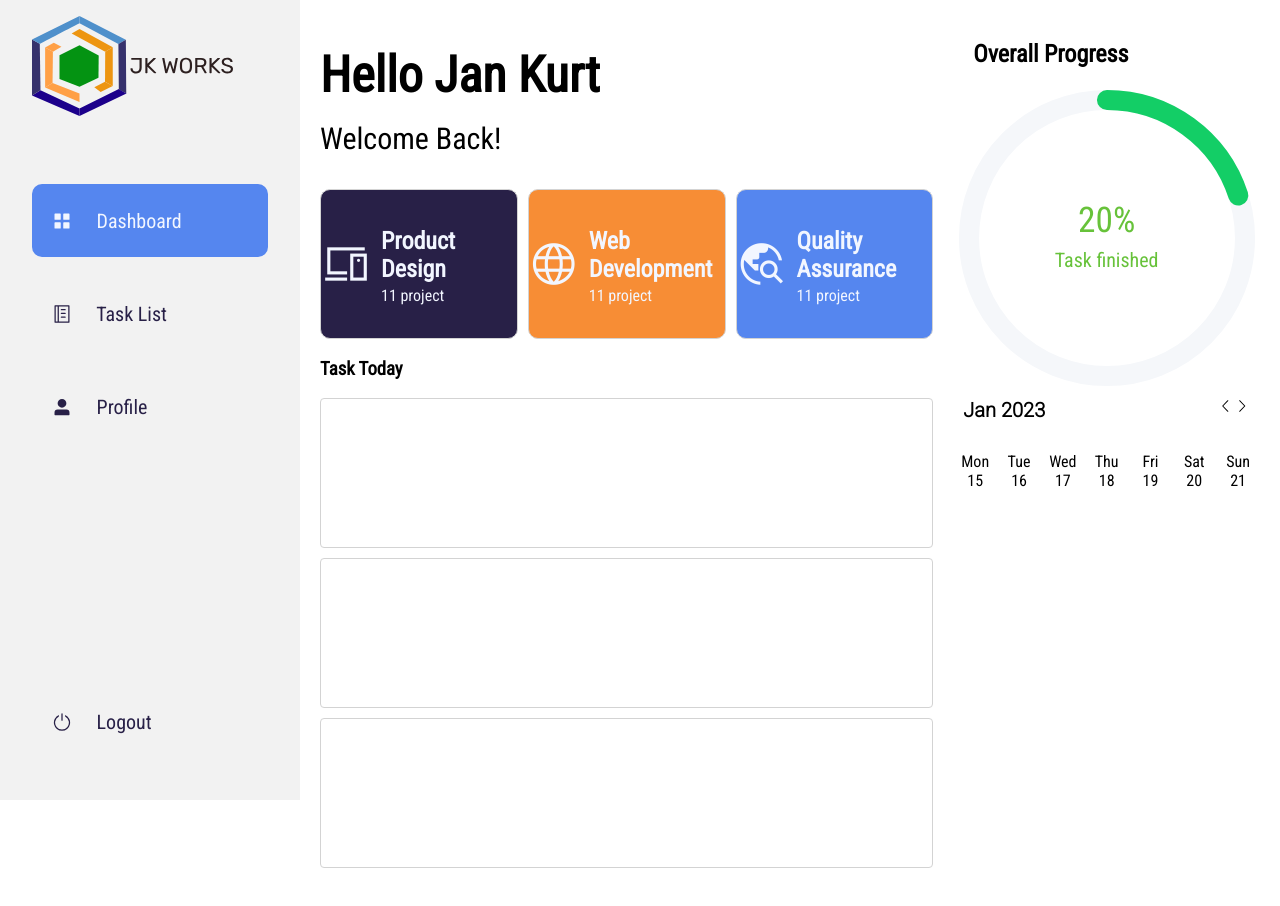
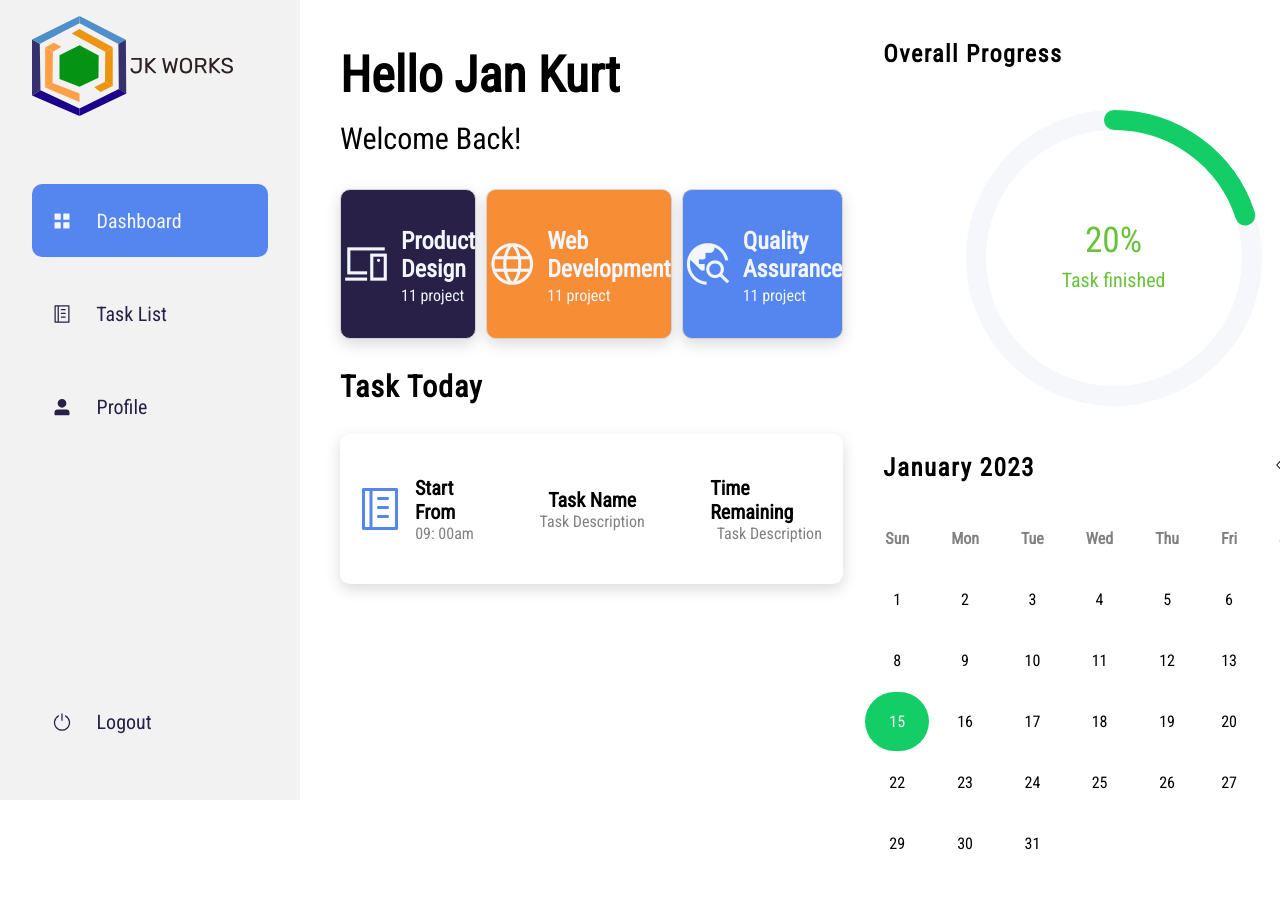
Before and after one commit to Jankurtb17/todo-frontend, a Vue app: page /dashboard in a window 1280 px wide. Shown: the top 906 px of the page. Built offline with nearby package versions, Linux system fonts and the light colour scheme.

Commit message:
feature: add date

```diff
--- a/src/components/BaseLayout.vue
+++ b/src/components/BaseLayout.vue
@@ -125,4 +125,7 @@
   flex-direction: column;
   justify-content: flex-end;
 }
+
+.el-main {
+}
 </style>
--- /dev/null
+++ b/src/components/BaseTab.vue
@@ -0,0 +1,24 @@
+<template>
+  <el-tabs v-model="activeName" class="demo-tabs">
+    <el-tab-pane label="All" style="" name="All">
+      <slot name="all"></slot>
+    </el-tab-pane>
+    <el-tab-pane label="Today" name="second">
+      <slot name="today"></slot>
+    </el-tab-pane>
+    <el-tab-pane label="Week" name="third">
+      <slot name="week"></slot>
+    </el-tab-pane>
+    <el-tab-pane label="Personal" name="fourth">
+      <slot name="personal"></slot>
+    </el-tab-pane>
+    <el-tab-pane label="Work" name="fifth">
+      <slot name="work"></slot>
+    </el-tab-pane>
+  </el-tabs>
+</template>
+
+<script lang="ts" setup>
+import { ref } from 'vue';
+const activeName = ref('All')
+</script>
--- a/src/plugins/element-plus.ts
+++ b/src/plugins/element-plus.ts
@@ -39,7 +39,10 @@
   ElDropdownItem,
   ElPageHeader,
   ElPagination,
-  ElProgress
+  ElProgress,
+  ElCalendar,
+  ElTimeline,
+  ElTimelineItem,
 } from "element-plus";
 
 import {
@@ -110,6 +113,9 @@
     .use(ElPageHeader)
     .use(ElPagination)
     .use(ElProgress)
+    .use(ElCalendar)
+    .use(ElTimeline)
+    .use(ElTimelineItem)
     .component("el-icon-zoomin", ZoomIn)
     .component("Edit", Edit)
     .component("Delete", Delete)
--- a/src/router/index.ts
+++ b/src/router/index.ts
@@ -36,7 +36,10 @@
         },
         {
           path: '/dashboard',
-          component: () => import('@/views/AppDashboard.vue')
+          component: () => import('@/views/AppDashboard.vue'),
+          meta: {
+            hasMain: true
+          }
         },
         {
           path: '/task',
--- a/src/views/AppDashboard.vue
+++ b/src/views/AppDashboard.vue
@@ -29,118 +29,171 @@
         </div>
       </div>
 
-      <h3>Task Today</h3>
+      <h1 class="task-today">Task Today</h1>
       <div class="grid-row">
-        <div class="grid-row-item"></div>
-        <div class="grid-row-item"></div>
-        <div class="grid-row-item"></div>
+        <div class="grid-row-item">
+          <div class="memo">
+            <el-icon><Memo class="icon" /></el-icon>
+          </div>
+          <div class="start">
+            <span class="header">Start From</span>
+            <span class="text">09: 00am</span>
+          </div>
+          <div class="task-name">
+            <span class="header">Task Name</span>
+            <span class="text">Task Description</span>
+          </div>
+          <div class="time-remaining">
+            <span class="header">Time Remaining</span>
+            <span class="text">Task Description</span>
+          </div>
+        </div>
       </div>
     </div>
 
     <div class="grid-2">
       <h2>Overall Progress</h2>
       <div class="progress">
-        <el-progress type="circle" :percentage="20" status="success" :stroke-width="20" :width="300">
+        <el-progress
+          type="circle"
+          :percentage="20"
+          status="success"
+          :stroke-width="20"
+          :width="300"
+        >
           <template #default="{ percentage }">
-            <span class="percentage-value">{{ percentage }}%</span> <br/>
+            <span class="percentage-value">{{ percentage }}%</span> <br />
             <span class="percentage-label">Task finished</span>
           </template>
         </el-progress>
       </div>
-      <div class="date">
-        <div>
-          <span>{{ getMonth }} {{ year }}</span>
+      <div class="daysOfTheMonth">
+        <div class="monthAndYear">
+          <h1 class="currMonth">{{ monthName }} {{ year }}</h1>
+          <div class="arrow">
+            <el-icon @click="prevMonth"><ArrowLeft  /></el-icon>
+            <el-icon  @click="nextMonth"><ArrowRight/></el-icon>
+          </div>
         </div>
-        <div>
-          <el-icon><ArrowLeft /></el-icon>
-          <el-icon><ArrowRight /></el-icon>
-        </div>
-      </div>
-      <div class="days">
-        <div v-for="week in weeks" :key="week" class="days-item">
-          <span>{{ week }}</span>
-        </div>
-
-      </div>
-      <div class="dates">
-        <div v-for="(days, index) in daysOfTheWeek" :key="index" class="days-item">
-          <span >{{ days }} </span>
-        </div>
+        <table>
+          <thead>
+            <tr>
+              <th v-for="day in weekDays" :key="day">
+                {{ day }}
+              </th>
+            </tr>
+          </thead>
+          <tbody>
+            <tr v-for="(week, index) in weeks" :key="index">
+              <td v-for="day in week" :key="day.date" :class="{ 'today': isToday(day.date) }">
+                {{ day.date }}
+              </td>
+            </tr>
+          </tbody>
+        </table>
       </div>
     </div>
   </div>
 </template>
 
 <script lang="ts" setup>
-import { ref, computed } from 'vue';
-const getDate = new Date();
-const month = getDate.getUTCMonth() + 1;
-const year = getDate.getFullYear()
-const getMonth = ref("")
-const curr = new Date; // get current date
-const first = curr.getDate()
-const firstday = (new Date(curr.setDate(first+1))).toString();
-const daysOfTheWeek = ref<Array<string>>([])
-const isActive = ref(false)
-for(let i = 0; i < 7; i++) {
-   const next = new Date(curr.getTime());
-   next.setDate(first+i);
-   if(curr.getDate() === next.getDate()) {
-    isActive.value = true;
-   }
-   daysOfTheWeek.value.push(next.getDate())
+import { ArrowLeft } from "@element-plus/icons-vue";
+import { ref, computed } from "vue";
+let month = new Date().getMonth();
+let year = new Date().getFullYear();
+const today = new Date().getDate()
+const monthNames = ref<Array<string>>([
+  "January",
+  "February",
+  "March",
+  "April",
+  "May",
+  "June",
+  "July",
+  "August",
+  "September",
+  "October",
+  "November",
+  "December",
+]);
+const daysInMonth = ref([31, 28, 31, 30, 31, 30, 31, 31, 30, 31, 30, 31]);
+const weekDays = ref<Array<string>>([
+  "Sun",
+  "Mon",
+  "Tue",
+  "Wed",
+  "Thu",
+  "Fri",
+  "Sat",
+]);
+
+const monthName = computed(() => {
+  return monthNames.value[month];
+});
+
+const weeks = computed(() => {
+  const firstDay = new Date(year, month, 1).getDay();
+  const lastDay = new Date(year, month, daysInMonth.value[month]).getDay();
+  const lastDate = daysInMonth.value[month];
+  const weeks = [];
+  let week = [];
+
+  for (let i = 1; i <= firstDay; i++) {
+    week.push({ date: "" });
+  }
+  for (let i = 1; i <= lastDate; i++) {
+    week.push({ date: i });
+    if (week.length === 7) {
+      weeks.push(week);
+      week = [];
+    }
+  }
+  for (let i = lastDay; i < 7; i++) {
+    week.push({ date: "" });
+  }
+  if (week.length) {
+    weeks.push(week);
+  }
+
+  return weeks;
+});
+
+const nextMonth = () => {
+  month++;
+  if (month > 11) {
+    month = 0;
+    year++;
+  }
+};
+
+const prevMonth = () => {
+  month--;
+  if (month < 0) {
+    month = 11;
+    year--;
+  }
+};
+
+const isToday = (date: any) => {
+  return date === today;
 }
-const weeks = ref([ "Mon", "Tue", "Wed", "Thu", "Fri", "Sat", "Sun"])
-switch (month) {
-  case 1:
-    getMonth.value = "Jan"
-    break;
-  case 2:
-    getMonth.value = "Feb"
-    break;
-  case 3:
-    getMonth.value = "Mar"
-    break;
-  case 4:
-    getMonth.value = "Apr"
-    break;
-  case 5:
-    getMonth.value = "May"
-    break;
-  case 6:
-    getMonth.value = "Jun"
-    break;
-  case 7:
-    getMonth.value = "Jul"
-    break;
-  case 8:
-    getMonth.value = "Aug"
-    break;
-  case 9:
-    getMonth.value = "Sep"
-    break;
-  case 10:
-    getMonth.value = "Oct"
-    break;
-  case 11:
-    getMonth.value = "Nov"
-    break;
-  case 12:
-    getMonth.value = "Dec"
-    break;
-  default:
-    break;
-}
+
 </script>
 
 <style scoped>
 .grid-1 {
   position: relative;
   top: -1.5em;
+  padding-left: 20px;
 }
 .welcome-text h1 {
   font-size: 50px;
   font-family: "Roboto Condensed", sans-serif;
+}
+
+.grid-1 .task-today {
+  font-size: 30px;
+  letter-spacing: 1px;
 }
 
 .welcome-text span {
@@ -153,6 +206,7 @@
   grid-auto-columns: 2fr 1fr;
   grid-gap: 20px;
   grid-auto-flow: column;
+  column-gap: 20px;
 }
 
 .grid-cols {
@@ -168,6 +222,7 @@
 
 .grid-item {
   border: 1px solid lightgray;
+  box-shadow: rgba(0, 0, 0, 0.15) 0px 5px 15px 0px;
   height: 150px;
   border-radius: 10px;
   display: flex;
@@ -191,10 +246,38 @@
 }
 
 .grid-row-item {
-  border: 1px solid lightgray;
+  box-shadow: rgba(0, 0, 0, 0.15) 0px 5px 15px 0px;
   height: 150px;
-  border-radius: 4px;
+  border-radius: 10px;
+  display: grid;
+  grid-template-columns: 60px .5fr 2fr 1fr;
+  grid-auto-flow: columns;
+  padding: 15px;
 }
+
+.grid-row-item .header {
+  font-weight: bold;
+  font-size: 20px;
+}
+
+.grid-row-item .text {
+  color: gray;
+}
+
+.memo {
+  display: flex;
+  align-items: center;
+  color: #5586ef;
+  font-size: 50px;
+}
+
+.task-name, .time-remaining, .start {
+  display: flex;
+  flex-direction: column;
+  justify-content: center;
+  align-items: center;
+}
+
 
 .grid-row {
   display: grid;
@@ -203,7 +286,9 @@
 }
 
 .grid-2 {
+  display: grid;
   margin-bottom: 1.5em;
+  gap: 20px;
 }
 
 .icon {
@@ -239,39 +324,47 @@
 
 .grid-2 h2 {
   margin-left: 20px;
+  letter-spacing: 1.5px;
 }
 
-.date {
+.monthAndYear {
   display: flex;
+  align-items: center;
   justify-content: space-between;
-  padding: 10px;
-}
-
-.date span {
-  font-size: 20px;
-  font-family: "Roboto", sans-serif;
-  font-weight: bold;
-}
-
-.days {
-  margin-top: 20px;
-  display: grid;
-  grid-template-columns: repeat(7, 1fr);
-  align-items: center;
-  justify-content: center;
-  text-align: center;
-}
-
-.dates {
-  display: grid;
-  grid-template-columns: repeat(7, 1fr);
-  align-items: center;
-  justify-content: center;
-  text-align: center;
 }
 
 .active {
   background-color: red;
 }
 
+table {
+  width: 100%;
+  /* border-collapse: collapse; */
+}
+
+td,
+th {
+  padding: 20px;
+  text-align: center;
+}
+
+.daysOfTheMonth .currMonth {
+  padding-left: 20px;
+  font-size: 25px;
+  letter-spacing: 1.5px;
+}
+
+.arrow {
+  padding-right: 60px;
+}
+
+th {
+  color: gray;
+}
+
+.today {
+  background-color: rgb(19, 206, 102);
+  color: white;
+  border-radius: 50px;
+}
 </style>
--- a/src/views/AppTask.vue
+++ b/src/views/AppTask.vue
@@ -1,5 +1,51 @@
 <template>
-  <div>
-    Task List
+  <div class="grid">
+    <div class="task">
+      <h1>Task Activities</h1>
+    </div>
+    <div>
+      <BaseTab>
+        <template #all>
+          <el-timeline>
+            <el-timeline-item timestamp="2018/4/12" placement="top">
+              <el-card>
+                <h4>Update Github template</h4>
+                <p>Tom committed 2018/4/12 20:46</p>
+              </el-card>
+            </el-timeline-item>
+            <el-timeline-item timestamp="2018/4/3" placement="top">
+              <el-card>
+                <h4>Update Github template</h4>
+                <p>Tom committed 2018/4/3 20:46</p>
+              </el-card>
+            </el-timeline-item>
+            <el-timeline-item timestamp="2018/4/2" placement="top">
+              <el-card>
+                <h4>Update Github template</h4>
+                <p>Tom committed 2018/4/2 20:46</p>
+              </el-card>
+            </el-timeline-item>
+          </el-timeline>
+        </template>
+      </BaseTab>
+    </div>
+    <div></div>
   </div>
 </template>
+
+<script lang="ts" setup>
+import BaseTab from "@/components/BaseTab.vue";
+import { ref } from "vue";
+const activeName = ref("All");
+</script>
+
+<style scoped>
+.grid {
+  display: grid;
+  /* grid-template-columns: 2fr 1fr; */
+}
+
+.grid .task {
+  font-size: 30px;
+}
+</style>
```
